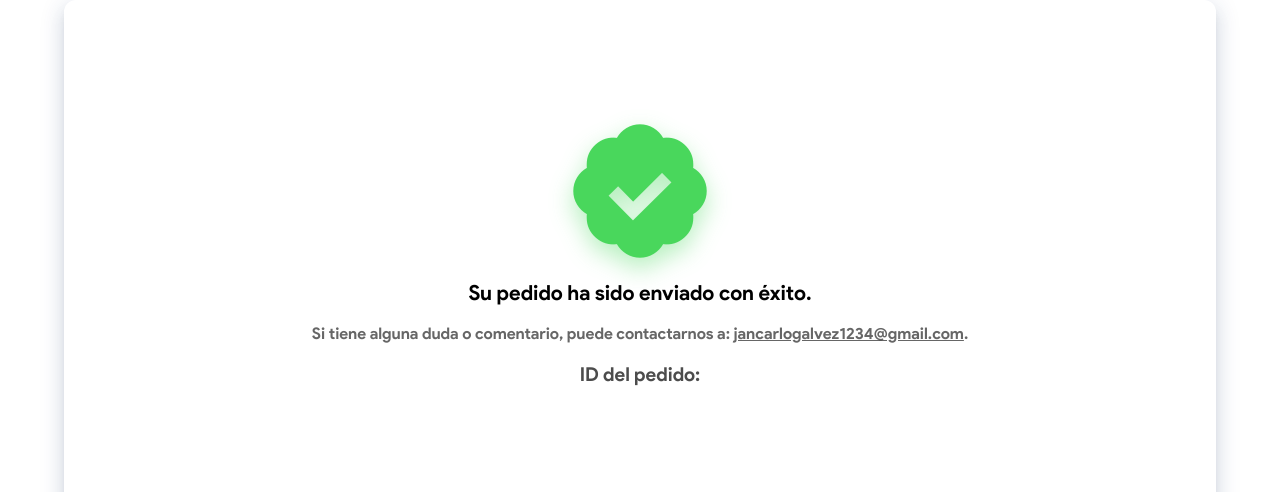
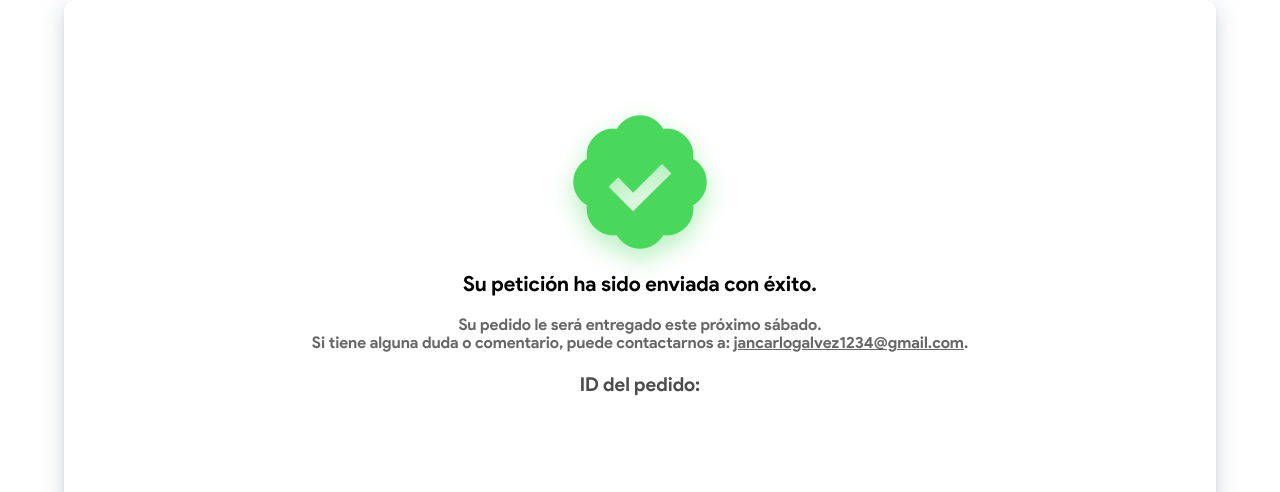
Before and after one commit to marroquinsamy/pedido-de-paches, a website: page src/public/success.html in a window 1280 px wide. Shown: the part 80-572 px from the top of the page. Drawn offline with nearby package versions, Linux system fonts and the light colour scheme.

Commit message:
Cambios en los textos para el usuario final

```diff
--- a/src/public/main.css
+++ b/src/public/main.css
@@ -245,7 +245,7 @@ input[type=number]::-webkit-outer-spin-button {
     border: 0px solid #49D75C;
     border-radius: 35px;
     font-size: 1rem;
-    font-weight: bold;
+    font-family: 'ProductSans-Bold', sans-serif;
     color: #fff;
     display: flex;
     align-items: center;
@@ -353,7 +353,7 @@ input[type=number]::-webkit-outer-spin-button {
     background: none;
     height: auto;
     margin-top: 15px;
-    font-weight: bold;
+    font-family: 'ProductSans-Bold', sans-serif;
     cursor: pointer;
 }
 
@@ -397,7 +397,7 @@ input[type=number]::-webkit-outer-spin-button {
     visibility: hidden;
     border-radius: 5px;
     transform: scaleX(0);
-    transition: all .25s ease;
+    transition: all .15s ease;
 }
 
 .credit > p > a:hover:before {
@@ -431,7 +431,7 @@ textarea {
 .container > p {
     color: rbga(0, 0, 0, .8);
     font-size: 1.3em;
-    width: 70%;
+    width: 75%;
     text-align: center;
     font-family: 'ProductSans-Bold', sans-serif;
     margin: 10px 0;
@@ -440,7 +440,7 @@ textarea {
 #contact {
     font-size: 1em;
     color: rgba(0, 0, 0, .6);
-    width: 60%;
+    width: 65%;
 }
 
 #contact > a {
--- a/src/public/success.html
+++ b/src/public/success.html
@@ -13,8 +13,8 @@
     <div class="content">
         <div class="container">
             <i class="bx bxs-badge-check icon"></i>
-            <p>Su pedido ha sido enviado con éxito.</p>
-            <p id="contact">Si tiene alguna duda o comentario, puede contactarnos a: <a id="send-email">jancarlogalvez1234@gmail.com</a>.</p>
+            <p>Su petición ha sido enviada con éxito.</p>
+            <p id="contact">Su pedido le será entregado este próximo sábado.<br>Si tiene alguna duda o comentario, puede contactarnos a: <a id="send-email">jancarlogalvez1234@gmail.com</a>.</p>
             <p id="id">3W205520221</p>
         </div>
         <footer class="credit">
```
